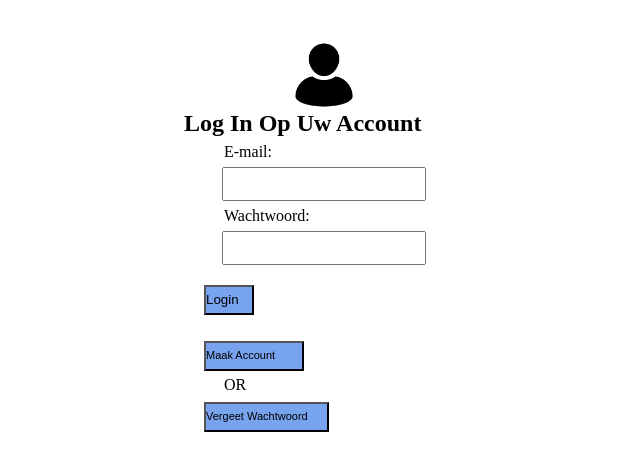
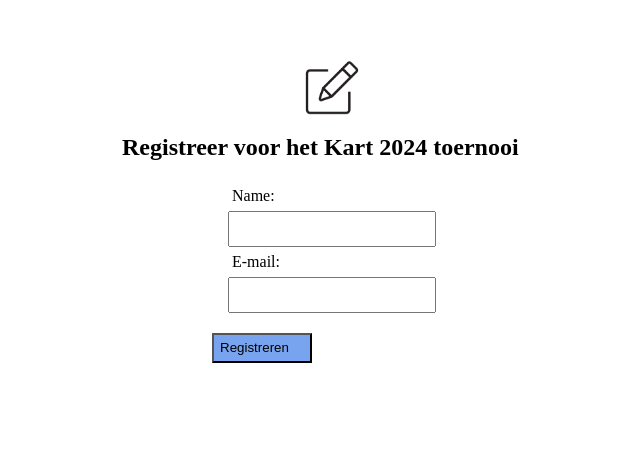
Before and after one commit to JJoshhuaaa/VistaKartApp, a PHP site: page /inschrijfsysteem.php in a window 1280 px wide. Shown: the top 471 px of the page, without its empty margins (316-956 px from the left). Run offline with PHP 8.4, Linux system fonts and the light colour scheme.

Commit message:
inschrijfsysteem

```diff
--- a/inschrijfsysteem.css
+++ /dev/null
@@ -1,58 +0,0 @@
-body{
-    width: 100%;
-}
-img{
-    display: flex;
-    width: 70px;
-    margin-top: 40px;
-    margin-left: auto;
-    margin-right: auto;
-}
-h2{
-    margin-left: 500px;
-}
-label, input{
-    display: flex;
-    width: 200px;
-    margin-left: auto;
-    margin-right: auto;
-    line-height: 30px;
-}
-.submit{
-        background-color: rgb(120, 163, 238);
-        display: flex;
-        width: 50px;
-        height: 30px;
-        margin-left: 520px;
-        padding-top: 5px;
-        margin-top: 20px;
-
-    }
-    .account{
-            background-color: rgb(120, 163, 238);
-            display: flex;
-            width: 100px;
-            height: 30px;
-            margin-left: 520px;
-            padding-top: 6px;
-            margin-top: 8px;
-            font-size: 11px;
-          }
-     .psw{
-            background-color: rgb(120, 163, 238);
-            display: flex;
-            width: 125px;
-            height: 30px;
-            margin-left: 520px;
-            padding-top: 6px;
-            margin-top: 8px;
-            font-size: 11px;
-
-         }
-    span{
-            display: flex;
-            width: 200px;
-            margin-left: auto;
-            margin-right: auto;
-            padding-top: 5px;
-    }
--- a/inschrijfsysteem.php
+++ b/inschrijfsysteem.php
@@ -4,30 +4,28 @@
         <title></title>
         <meta charset="UTF-8">
         <meta name="viewport" content="width=device-width, initial-scale=1">
-        <link href="mainstyle.css" rel="stylesheet">
-        <link href="inschrijfsysteem.css" rel="stylesheet">
+        <link rel="stylesheet" href='style.css'>
     </head>
     <body>
     <?php
+
 
     ?>
 
      <form action="action_page.php" method="post">
      <div class="imgcontainer">
-     <img src="assets/login-avatar.png" alt="Avatar" class="avatar">
-      <h2>Log In Op Uw Account</h2>
+     <img src="assets/inschrijven.png" alt="Avatar" class="avatar">
+      <h2>Registreer voor het Kart 2024 toernooi</h2>
       </div>
 
      <div class="container">
-     <label for="email">E-mail:</label>
+     <label for="email">Name:</label>
      <input type="text" name="email" required>
 
-     <label for="psw">Wachtwoord:</label>
+     <label for="psw">E-mail:</label>
      <input type="password" name="psw" required>
      </div>
      </form>
-     <button type="submit" class='submit'>Login</button><br>
-     <button type="button" class="account">Maak Account</button><span>OR</span>
-     <button class="psw">Vergeet Wachtwoord</button>
+     <button type='register' class='register'>Registreren</button>
     </body>
     </html>
--- /dev/null
+++ b/style.css
@@ -0,0 +1,35 @@
+body {
+    width: 100%;
+}
+
+img {
+    display: flex;
+    width: 90px;
+    margin-top: 60px;
+    margin-left: auto;
+    margin-right: auto;
+}
+
+h2 {
+    margin-left: 430px;
+}
+
+label,
+input {
+    display: flex;
+    width: 200px;
+    margin-left: auto;
+    margin-right: auto;
+    line-height: 30px;
+}
+
+.register {
+    background-color: rgb(120, 163, 238);
+    display: flex;
+    width: 100px;
+    height: 30px;
+    margin-left: 520px;
+    padding-top: 5px;
+    margin-top: 20px;
+
+}
```
Also changed, not shown: assets/inschrijven.png (added), assets/login-avatar.png (deleted).
